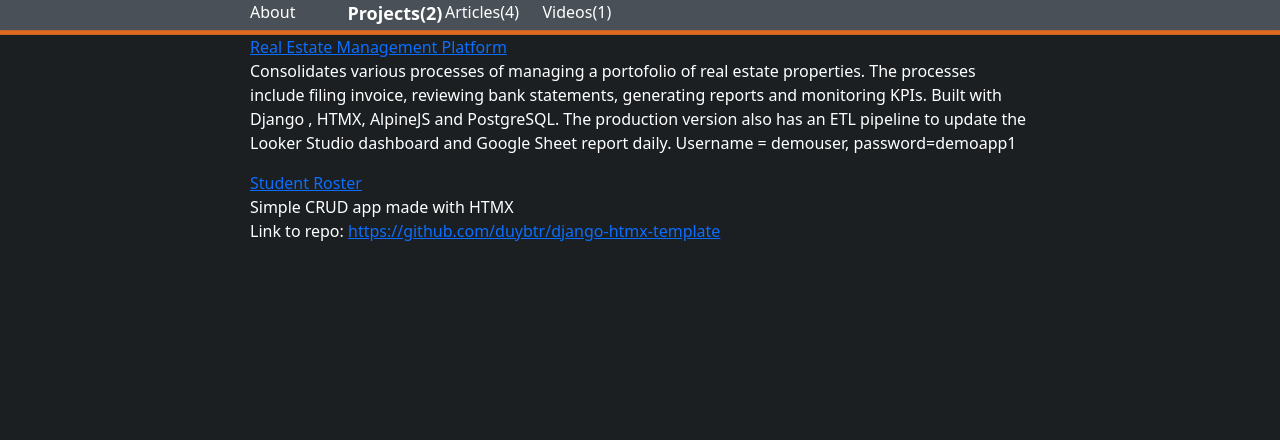
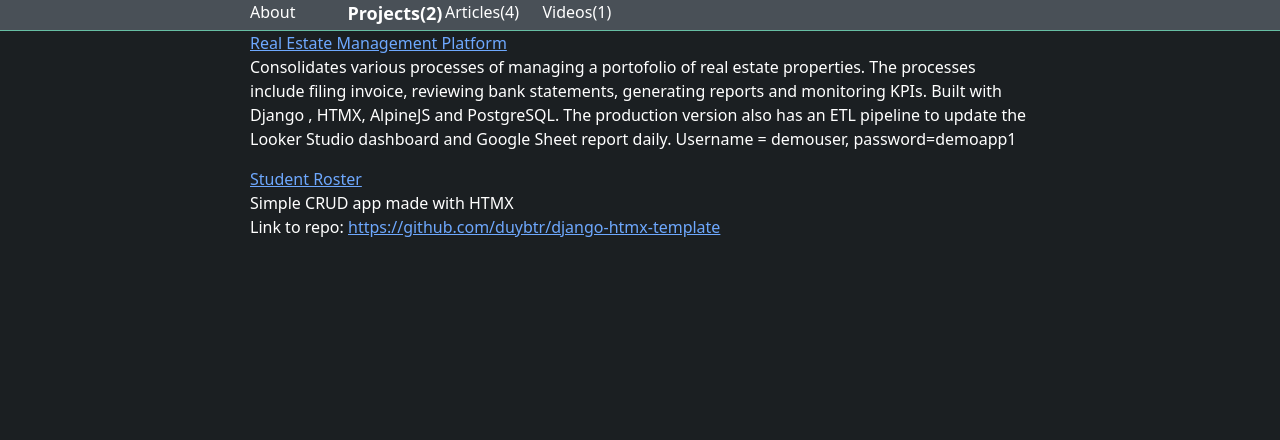
Before and after one commit to duybtr/professional_portfolio, a Django app: page / in a window 1280 px wide. Shown: the top 440 px of the page. Run offline with Django 5.2, Linux system fonts and the light colour scheme; data comes from the database, SQL or seed files in the repository.

Commit message:
update formatting

```diff
--- a/static/css/main.css
+++ b/static/css/main.css
@@ -1,6 +1,6 @@
 main {
     display: grid;
-    grid-template-rows: 30px 5px auto;
+    grid-template-rows: 30px 1px auto;
     height: 1000px;
 }
 
@@ -34,8 +34,8 @@ main {
 
 
 .c-example-divider {
-    height: 5px;
-    background-color: rgba(224, 94, 14, 0.842);
+    /* background-color: rgba(224, 94, 14, 0.842); */
+    background-color: #79dfc1;
     border: solid rgba(0, 0, 0, .15);
     border-width: 1px 0;
     box-shadow: inset 0 .5em 1.5em rgba(224, 94, 14, 0.353), inset 0 .125em .5em rgba(224, 94, 14, 0.353);
@@ -47,3 +47,6 @@ main {
     padding-left: 250px;
     padding-right: 250px;
 }
+.content a {
+    color: rgba(110, 168, 254);
+}
```
